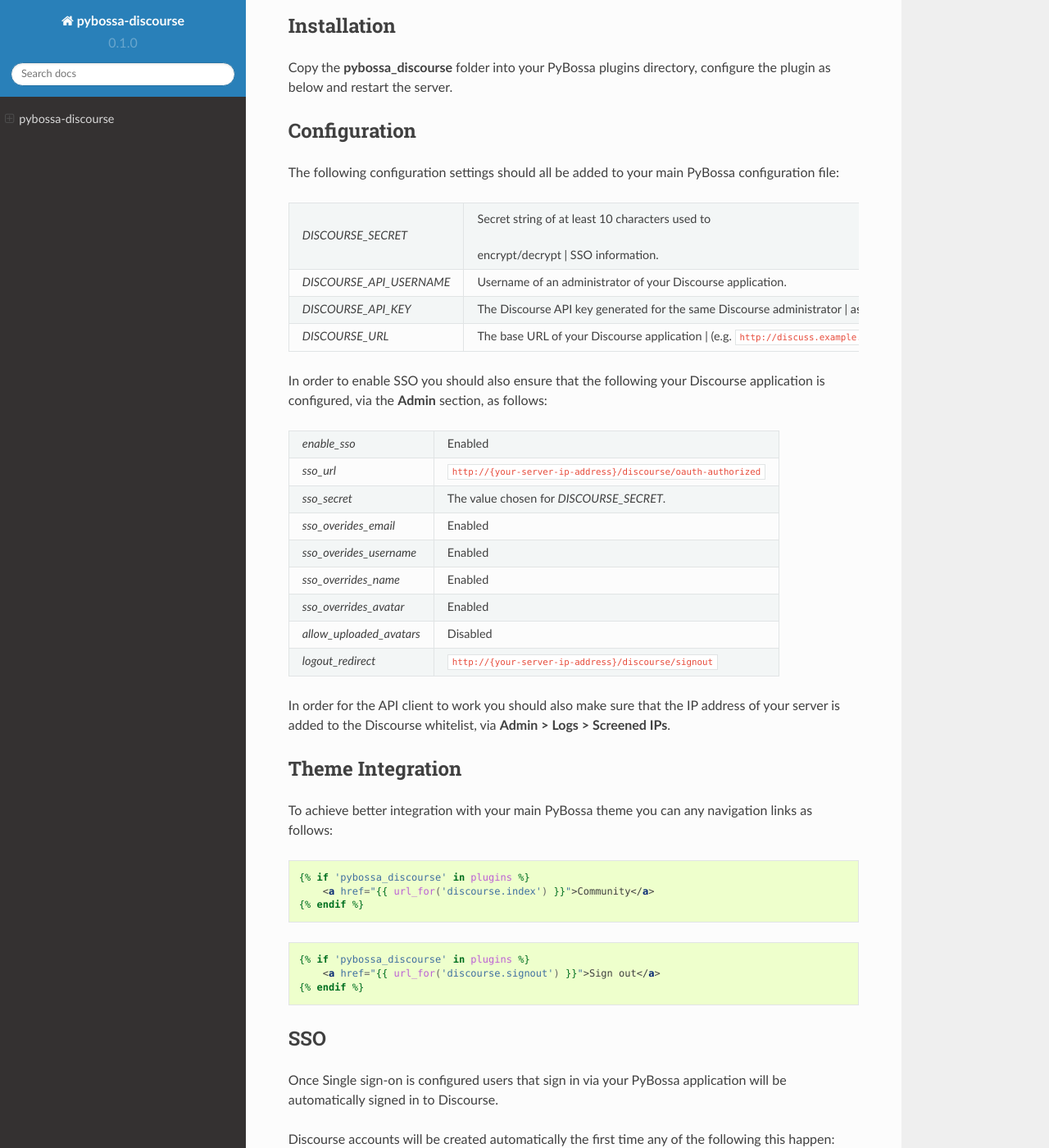
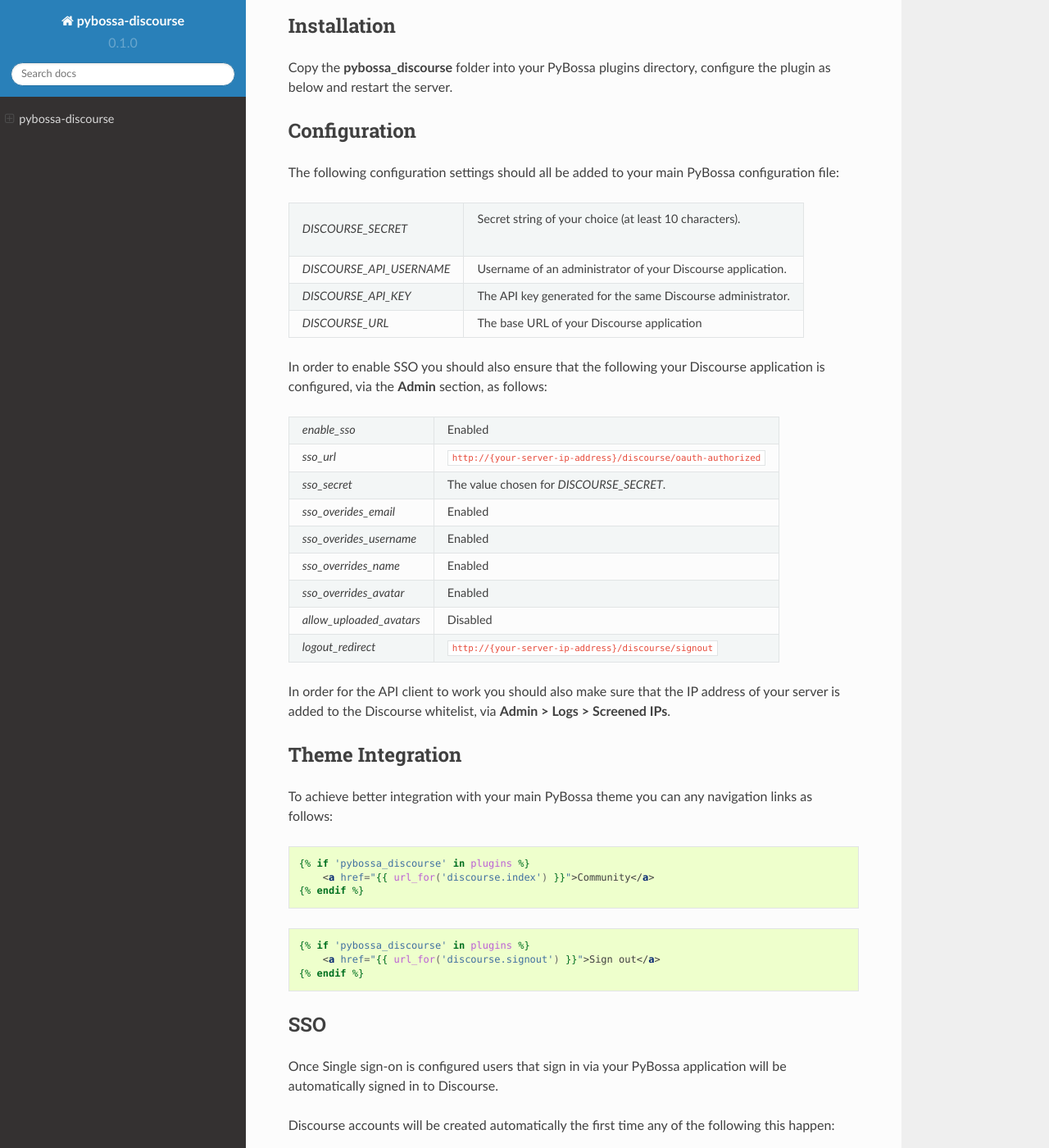
Before and after one commit to alexandermendes/pybossa-discourse, a Sphinx documentation site: the page built from docs/index.rst, in a window 1280 px wide and 1400 px high, scrolled down 193 px. Shown: the whole window at 82% size. Built offline with Sphinx 7.4.7 and the Read the Docs theme 2.0.0, drawn with Linux system fonts in a browser that asks for light colours; some of the changed text lies outside the part shown.

Commit message:
Update docs

```diff
--- a/docs/index.rst
+++ b/docs/index.rst
@@ -18,20 +18,13 @@
 configuration file:
 
 =================================== ==============================================================
-`DISCOURSE_SECRET`                  | Secret string of at least 10 characters used to
-                                    encrypt/decrypt
-                                    | SSO information.
+`DISCOURSE_SECRET`                  | Secret string of your choice (at least 10 characters).
 
-`DISCOURSE_API_USERNAME`            Username of an administrator of your Discourse
-                                    application.
+`DISCOURSE_API_USERNAME`            Username of an administrator of your Discourse application.
 
-`DISCOURSE_API_KEY`                 The Discourse API key generated for the same Discourse
-                                    administrator
-                                    | as above (visit the user's profile and click
-                                    the **Admin** button).
+`DISCOURSE_API_KEY`                 The API key generated for the same Discourse administrator.
 
 `DISCOURSE_URL`                     The base URL of your Discourse application
-                                    | (e.g. ``http://discuss.example.com``).
 =================================== ==============================================================
 
 In order to enable SSO you should also ensure that the following your Discourse
@@ -89,7 +82,7 @@
 Discourse accounts will be created automatically the first time any of the
 following this happen:
 
-- The user visits http://{pybossa-site-url}/discourse/index.
+- The user visits ``http://{pybossa-site-url}/discourse/index``.
 - The user clicks the **Log In** button from within the Discourse application.
 - An API call is made regarding the user, such as one to retrieve their notifications.
 
```
